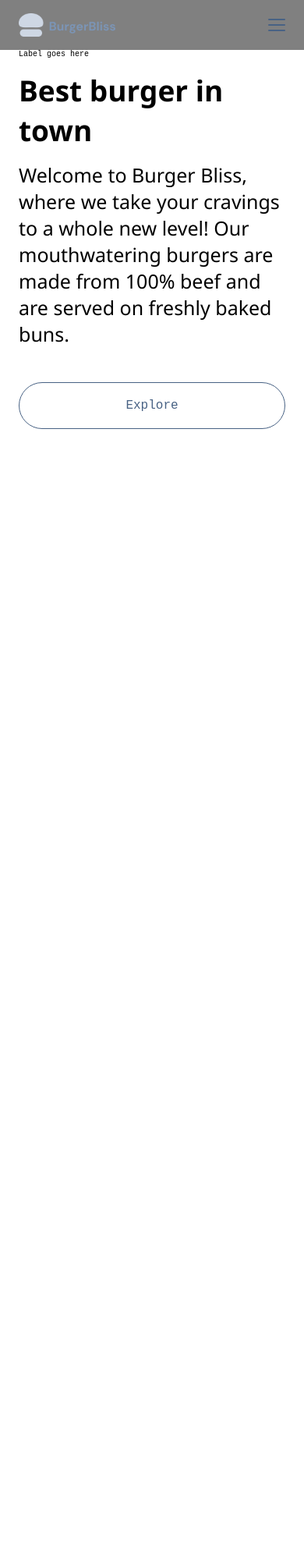
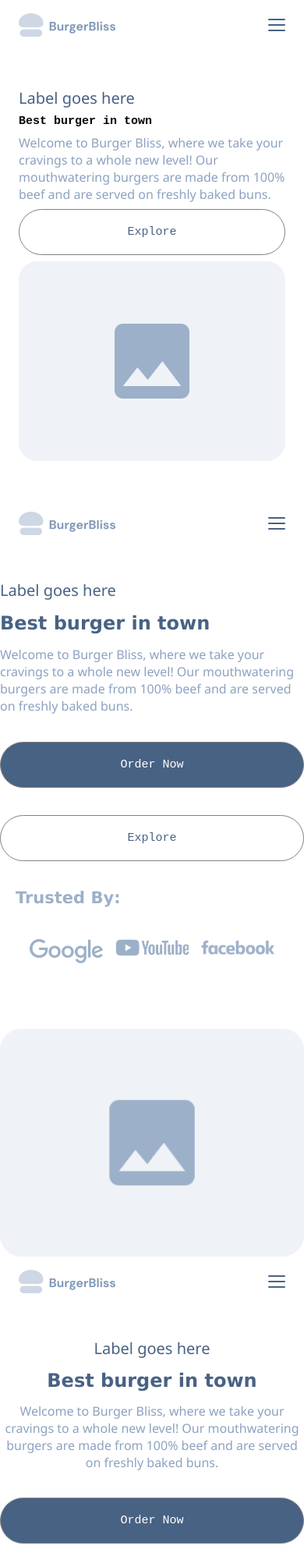
Before and after one commit to Anderson2522/BurgerBliss, a plain HTML site: page index.html in a window 390 px wide. Shown: the top 2000 px of the page at 78% size. Before the commit the page ends 844 px from the top, so only its background shows below. Drawn offline with Linux system fonts and the light colour scheme.

Commit message:
Add files via upload

```diff
--- a/index.html
+++ b/index.html
@@ -27,10 +27,97 @@
         <p class="texto1">Label goes here</p>
         <h2 class="Titulo">Best burger in town</h2>
         <p class="descripcion">
-            Welcome to Burger Bliss, where we take your cravings to a whole new level! Our mouthwatering burgers are made from 100% beef and are served on freshly baked buns.
+            Welcome to Burger Bliss, where we take your cravings to a whole new level!
+             Our mouthwatering burgers are made from 100% beef and are served on freshly baked buns.
         </p>
 
         <div class="btn1">Explore</div>
+        <img src="./modulos/seccion1/Placeholder image.png" alt="image">
+        </section>
+
+
+
+
+        <header>
+            <img src="./modulos/header/Logo.png" alt="" class="logo">
+            <img src="./modulos/header/Frame.svg" alt="" class="menu">
+        </header>
+
+        <section class="seccion2">
+            <p class="texto2">Label goes here</p>
+            <h2 class="titulo2">Best burger in town</h2>
+            <p class="descripcion2">
+                Welcome to Burger Bliss,
+                where we take your cravings to a whole new level! Our mouthwatering burgers are made from 100% beef and
+                are served on freshly baked buns.
+            </p>
+
+            <div class="btn2">Order Now</div>
+            <div class="btn3">Explore</div>
+
+            <h2 class="titulo3">Trusted By:</h2>
+
+            <div class="logos">
+                <div> <img src="./modulos/seccion2/Group (1).png" alt="" class="logos"></div>
+                <div> <img src="./modulos/seccion2/Group (2).png" alt="" class="logos"></div>
+                <div> <img src="./modulos/seccion2/Frame (1).png" alt="" class="logos"></div>
+            </div>
+
+            <img src="./modulos/seccion1/Placeholder image.png" alt="" class="img2 ">
+        </section>
+
+
+
+        <header>
+            <img src="./modulos/header/Logo.png" alt="" class="logo">
+            <img src="./modulos/header/Frame.svg" alt="" class="menu">
+        </header>
+
+        <section class="seccion3">
+            <p class="texto3">Label goes here</p>
+            <h2 class="titulo4">Best burger in town</h2>
+            <p class="descripcion3">
+                Welcome to Burger Bliss,
+                where we take your cravings to a whole new level! Our mouthwatering burgers are made from 100% beef and
+                are served on freshly baked buns.
+            </p>
+
+            <div class="btn4">Order Now</div>
+            <div class="btn5">Explore</div>
+
+            <h2 class="titulo5">Trusted By:</h2>
+
+            <div class="logos2">
+                <div> <img src="./modulos/seccion2/Group (1).png" alt="" class="logos2"></div>
+                <div> <img src="./modulos/seccion2/Group (2).png" alt="" class="logos2"></div>
+                <div> <img src="./modulos/seccion2/Frame (1).png" alt="" class="logos2"></div>
+
+            </div>
+        </section>
+
+
+
+        <header>
+            <img src="./modulos/header/Logo.png" alt="" class="logo">
+            <img src="./modulos/header/Frame.svg" alt="menu">
+        </header>
+        <div class="image"></div>
+        <img src="./modulos/seccion1/Placeholder image.png" alt="" class="image">
+
+            <section class="seccion4">
+                <p class="texto4">Label goes here</p>
+                <h2 class="titulo6">Best burger in town</h2>
+                <p class="descripcion4">
+                    Welcome to Burger Bliss,
+                where we take your cravings to a whole new level! Our mouthwatering burgers are made from 100% beef and
+                are served on freshly baked buns.
+                </p>
+
+                <div class="btn6">Order now</div>
+                <div class="btn7">Explore</div>
+            </section>
+
+
 
 
 </body>
--- a/modulos/header/header.css
+++ b/modulos/header/header.css
@@ -1,5 +1,5 @@
 header {
-    background-color: gray;
+    background-color: rgb(255, 255, 255);
     width: 100%;
     height: 64px;
     padding: 0 24px;
--- a/modulos/seccion1/seccion1.css
+++ b/modulos/seccion1/seccion1.css
@@ -1,32 +1,44 @@
-.seccion1{
-    padding: 0 24px;
+.seccion1 {
+    padding: 48px 24px;
     display: flex;
     flex-direction: column;
-    gap: 15px;
+    gap: 8px;
+
+
 }
-.seccion1 .textos{
-    font-family: Arial, Helvetica, sans-serif;
-    font-size: 15px;
+
+.texto1 {
+    font-family: 'Segoe UI', Tahoma, Geneva, Verdana, sans-serif;
+    font-size: 20px;
+    color: #486284;
+
 }
-.Titulo{
-    font-size: 37px;
+
+.titulo {
+    font-size: 24px;
+    font-family: Verdana, Geneva, Tahoma, sans-serif;
+    color: #486284;
+}
+
+.descripcion {
+    font-size: 16px;
     font-family: 'Segoe UI', Tahoma, Geneva, Verdana, sans-serif;
+    color: #8CA2C0;
+
 }
-.descripcion{
-    font-size: 25px;
-    font-family: 'Segoe UI', Tahoma, Geneva, Verdana, sans-serif;
-}
-.btn1{
+
+.btn1 {
     width: 100%;
-    border: 1px solid #486284;
+    border: 1px solid gray;
     border-radius: 30px;
     padding: 20px;
-    margin-top: 30px;
 
     font-size: 16px;
     color: #486284;
 
     display: flex;
     align-items: center;
-    justify-content: center ;
+    justify-content: center;
+    font-size: 15px;
+    margin-top: 20px;
 }
--- a/modulos/seccion2/seccion2.css
+++ b/modulos/seccion2/seccion2.css
@@ -0,0 +1,84 @@
+.seccion2 {
+    padding: 48 24px;
+    padding-top: 40px;
+    display: flex;
+    flex-direction: column;
+    gap: 15px;
+
+
+}
+
+.texto2 {
+    font-family: 'Segoe UI', Tahoma, Geneva, Verdana, sans-serif;
+    font-size: 20px;
+    color: #486284;
+
+}
+
+.titulo2 {
+    font-size: 24px;
+    font-family: Verdana, Geneva, Tahoma, sans-serif;
+    color: #486284;
+}
+
+.descripcion2 {
+    font-size: 16px;
+    font-family: 'Segoe UI', Tahoma, Geneva, Verdana, sans-serif;
+    color: #8CA2C0;
+
+
+}
+
+.btn2 {
+    width: 100%;
+    border: 1px solid gray;
+    background-color: #486284;
+    border-radius: 30px;
+    padding: 20px;
+
+    font-size: 16px;
+    color: white;
+
+    display: flex;
+    align-items: center;
+    justify-content: center;
+    font-size: 15px;
+    margin-top: 20px;
+}
+
+.btn3 {
+    width: 100%;
+    border: 1px solid gray;
+    border-radius: 30px;
+    padding: 20px;
+
+    font-size: 16px;
+    color: #486284;
+
+    display: flex;
+    align-items: center;
+    justify-content: center;
+    font-size: 15px;
+    margin-top: 20px;
+}
+
+.titulo3 {
+    padding: 20px;
+    font-size: 21px;
+    font-family: Verdana, Geneva, Tahoma, sans-serif;
+    color: #9CB0C9;
+}
+
+.logos {
+    width: 100%;
+    padding: 3px;
+
+    display: flex;
+    gap: 10px;
+    justify-content: center;
+}
+
+.logos div {
+    width: 100px;
+    height: 100px;
+}
--- a/modulos/seccion3/seccion3.css
+++ b/modulos/seccion3/seccion3.css
@@ -0,0 +1,88 @@
+.seccion3 {
+    padding: 48 24px;
+    padding-top: 40px;
+    display: flex;
+    flex-direction: column;
+    gap: 14px;
+
+
+}
+
+.texto3 {
+    font-family: 'Segoe UI', Tahoma, Geneva, Verdana, sans-serif;
+    font-size: 20px;
+    text-align: center;
+    color: #486284;
+
+}
+
+.titulo4 {
+    font-size: 24px;
+    text-align: center;
+    font-family: Verdana, Geneva, Tahoma, sans-serif;
+    color: #486284;
+}
+
+.descripcion3 {
+    font-size: 16px;
+    text-align: center;
+    font-family: 'Segoe UI', Tahoma, Geneva, Verdana, sans-serif;
+    color: #8CA2C0;
+
+
+}
+
+.btn4 {
+    width: 100%;
+    border: 1px solid gray;
+    background-color: #486284;
+    border-radius: 30px;
+    padding: 20px;
+
+    font-size: 16px;
+    color: white;
+
+    display: flex;
+    align-items: center;
+    justify-content: center;
+    font-size: 15px;
+    margin-top: 20px;
+}
+
+.btn5 {
+    width: 100%;
+    border: 1px solid gray;
+    border-radius: 30px;
+    padding: 20px;
+
+    font-size: 16px;
+    color: #486284;
+
+    display: flex;
+    align-items: center;
+    justify-content: center;
+    font-size: 15px;
+    margin-top: 20px;
+}
+
+.titulo5 {
+    padding: 20px;
+    font-size: 21px;
+    text-align: center;
+    font-family: Verdana, Geneva, Tahoma, sans-serif;
+    color: #9CB0C9;
+}
+
+.logos2{
+    width: 100%;
+    padding: 3px;
+
+    display: flex;
+    gap: 10px;
+    justify-content: center;
+}
+
+.logos2 div {
+    width: 100px;
+    height: 100px;
+}
--- a/modulos/seccion4/seccion4.css
+++ b/modulos/seccion4/seccion4.css
@@ -0,0 +1,63 @@
+.seccion4 {
+    padding: 0 24px;
+    padding-top: 40px;
+    display: flex;
+    flex-direction: column;
+    gap: 16px;
+
+
+}
+
+.texto4 {
+    font-family: 'Segoe UI', Tahoma, Geneva, Verdana, sans-serif;
+    font-size: 20px;
+    color: #486284;
+
+}
+
+.titulo6 {
+    font-size: 24px;
+    font-family: Verdana, Geneva, Tahoma, sans-serif;
+    color: #486284;
+}
+
+.descripcion4 {
+    font-size: 16px;
+    font-family: 'Segoe UI', Tahoma, Geneva, Verdana, sans-serif;
+    color: #8CA2C0;
+
+}
+
+.btn6 {
+    width: 100%;
+    border: 1px solid gray;
+    background-color: #486284;
+    border-radius: 30px;
+    padding: 20px;
+
+    font-size: 16px;
+    color: white;
+
+    display: flex;
+    align-items: center;
+    justify-content: center;
+    font-size: 15px;
+    margin-top: 20px;
+}
+
+.btn7 {
+    width: 100%;
+    border: 1px solid gray;
+    border-radius: 30px;
+    padding: 20px;
+
+    font-size: 16px;
+    color: #486284;
+
+    display: flex;
+    align-items: center;
+    justify-content: center;
+    font-size: 15px;
+    margin-top: 20px;
+
+}
```
